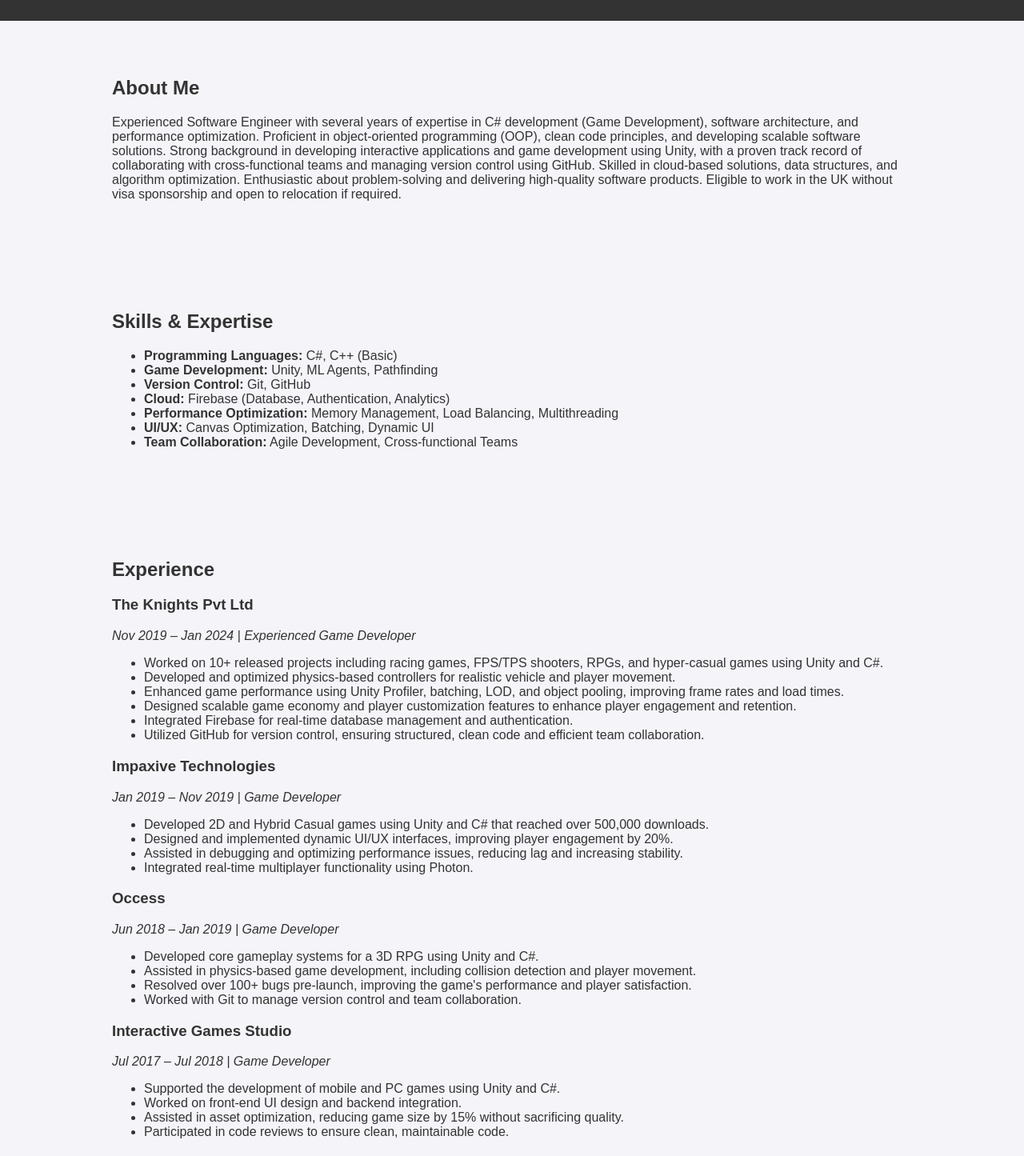
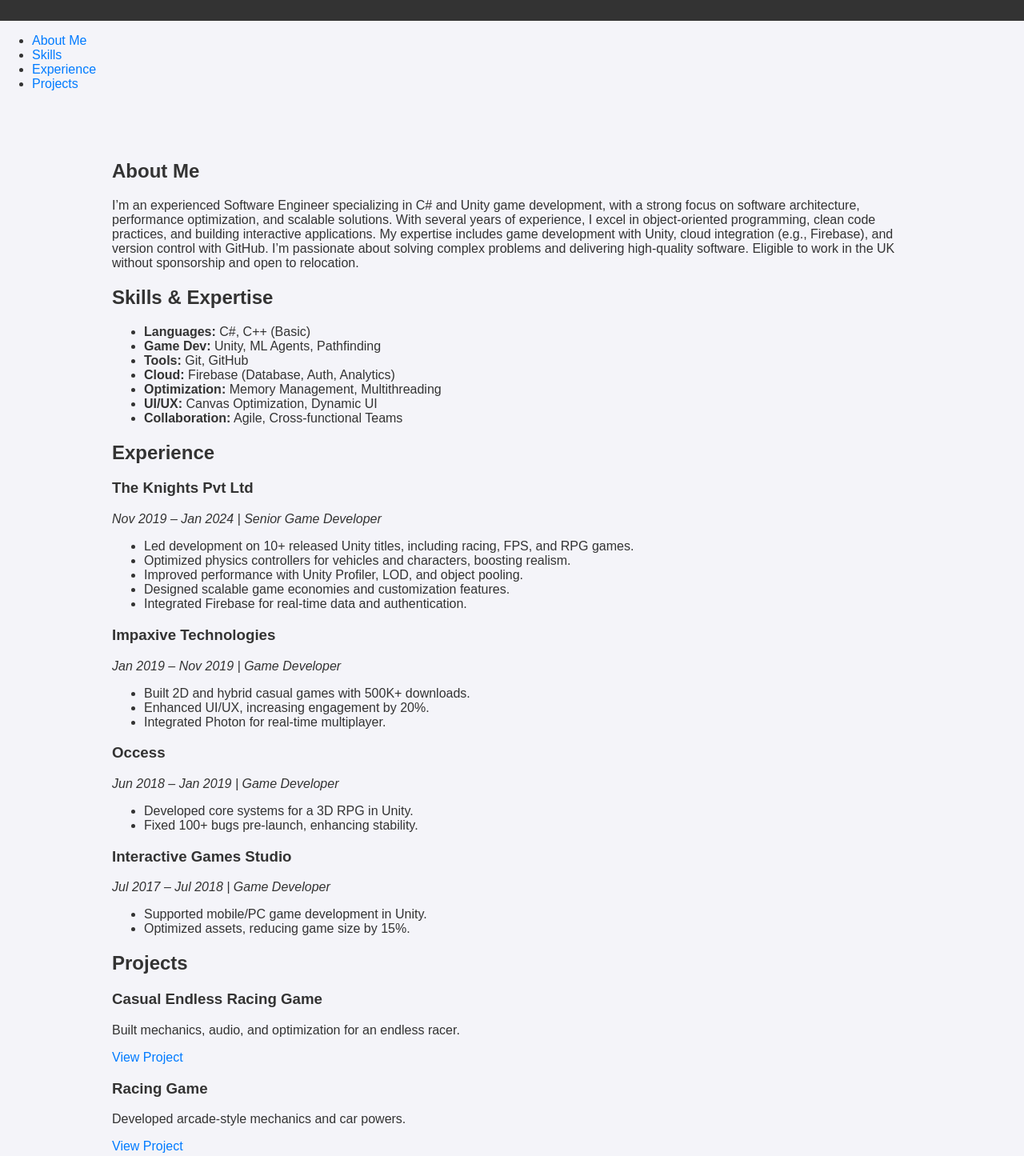
Before and after one commit to Hamza223344/Hamza223344.github.io, a plain HTML site: page index.html in a window 1280 px wide. Shown: the part 180-1625 px from the top of the page at 80% size. Drawn offline with Linux system fonts and the light colour scheme.

Commit message:
Update index.html

```diff
--- a/index.html
+++ b/index.html
@@ -7,133 +7,136 @@
     <link rel="stylesheet" href="styles.css" />
 </head>
 <body>
-
     <!-- Header Section -->
     <header>
         <div class="container">
             <h1>Hi, I'm Hamza Mumtaz</h1>
             <p>💻 Software Engineer | 🎮 Game Developer | 🚀 Problem Solver</p>
             <div class="social-links">
-                <a href="https://www.linkedin.com/in/your-profile" target="_blank">LinkedIn</a>
+                <a href="https://www.linkedin.com/in/hamza-mumtaz" target="_blank">LinkedIn</a>
                 <a href="mailto:hamzapak1995@gmail.com">Email</a>
             </div>
         </div>
     </header>
 
+    <!-- Main Content with Sidebar -->
+    <main class="main-container">
+        <!-- Sidebar -->
+        <aside class="sidebar">
+            <nav>
+                <ul>
+                    <li><a href="#about" class="tab-link active" data-tab="about">About Me</a></li>
+                    <li><a href="#skills" class="tab-link" data-tab="skills">Skills</a></li>
+                    <li><a href="#experience" class="tab-link" data-tab="experience">Experience</a></li>
+                    <li><a href="#projects" class="tab-link" data-tab="projects">Projects</a></li>
+                </ul>
+            </nav>
+        </aside>
+
+        <!-- Content Area -->
+        <section class="content-area">
             <!-- About Section -->
-    <section id="about">
+            <div id="about" class="tab-content active">
                 <div class="container">
                     <h2>About Me</h2>
                     <p>
-                Experienced Software Engineer with several years of expertise in C# development (Game Development), software architecture, and performance optimization.
-                Proficient in object-oriented programming (OOP), clean code principles, and developing scalable software solutions. Strong background in developing interactive applications and game development using Unity, with a proven track record of collaborating with cross-functional teams and managing version control using GitHub. Skilled in cloud-based solutions, data structures, and algorithm optimization.
-                Enthusiastic about problem-solving and delivering high-quality software products.
-                Eligible to work in the UK without visa sponsorship and open to relocation if required.
-
+                        I’m an experienced Software Engineer specializing in C# and Unity game development, with a strong focus on software architecture, performance optimization, and scalable solutions. With several years of experience, I excel in object-oriented programming, clean code practices, and building interactive applications. My expertise includes game development with Unity, cloud integration (e.g., Firebase), and version control with GitHub. I’m passionate about solving complex problems and delivering high-quality software. Eligible to work in the UK without sponsorship and open to relocation.
                     </p>
                 </div>
-    </section>
+            </div>
 
             <!-- Skills Section -->
-    <section id="skills">
+            <div id="skills" class="tab-content">
                 <div class="container">
                     <h2>Skills & Expertise</h2>
                     <ul>
-                <li><strong>Programming Languages:</strong> C#, C++ (Basic)</li>
-                <li><strong>Game Development:</strong> Unity, ML Agents, Pathfinding</li>
-                <li><strong>Version Control:</strong> Git, GitHub</li>
-                <li><strong>Cloud:</strong> Firebase (Database, Authentication, Analytics)</li>
-                <li><strong>Performance Optimization:</strong> Memory Management, Load Balancing, Multithreading</li>
-                <li><strong>UI/UX:</strong> Canvas Optimization, Batching, Dynamic UI</li>
-                <li><strong>Team Collaboration:</strong> Agile Development, Cross-functional Teams</li>
+                        <li><strong>Languages:</strong> C#, C++ (Basic)</li>
+                        <li><strong>Game Dev:</strong> Unity, ML Agents, Pathfinding</li>
+                        <li><strong>Tools:</strong> Git, GitHub</li>
+                        <li><strong>Cloud:</strong> Firebase (Database, Auth, Analytics)</li>
+                        <li><strong>Optimization:</strong> Memory Management, Multithreading</li>
+                        <li><strong>UI/UX:</strong> Canvas Optimization, Dynamic UI</li>
+                        <li><strong>Collaboration:</strong> Agile, Cross-functional Teams</li>
                     </ul>
                 </div>
-    </section>
+            </div>
 
             <!-- Experience Section -->
-    <section id="experience">
+            <div id="experience" class="tab-content">
                 <div class="container">
                     <h2>Experience</h2>
-
                     <div class="experience-item">
                         <h3>The Knights Pvt Ltd</h3>
-                <p><em>Nov 2019 – Jan 2024 | Experienced Game Developer</em></p>
+                        <p><em>Nov 2019 – Jan 2024 | Senior Game Developer</em></p>
                         <ul>
-                    <li>Worked on 10+ released projects including racing games, FPS/TPS shooters, RPGs, and hyper-casual games using Unity and C#.</li>
-                    <li>Developed and optimized physics-based controllers for realistic vehicle and player movement.</li>
-                    <li>Enhanced game performance using Unity Profiler, batching, LOD, and object pooling, improving frame rates and load times.</li>
-                    <li>Designed scalable game economy and player customization features to enhance player engagement and retention.</li>
-                    <li>Integrated Firebase for real-time database management and authentication.</li>
-                    <li>Utilized GitHub for version control, ensuring structured, clean code and efficient team collaboration.</li>
+                            <li>Led development on 10+ released Unity titles, including racing, FPS, and RPG games.</li>
+                            <li>Optimized physics controllers for vehicles and characters, boosting realism.</li>
+                            <li>Improved performance with Unity Profiler, LOD, and object pooling.</li>
+                            <li>Designed scalable game economies and customization features.</li>
+                            <li>Integrated Firebase for real-time data and authentication.</li>
                         </ul>
                     </div>
-
                     <div class="experience-item">
                         <h3>Impaxive Technologies</h3>
                         <p><em>Jan 2019 – Nov 2019 | Game Developer</em></p>
                         <ul>
-                    <li>Developed 2D and Hybrid Casual games using Unity and C# that reached over 500,000 downloads.</li>
-                    <li>Designed and implemented dynamic UI/UX interfaces, improving player engagement by 20%.</li>
-                    <li>Assisted in debugging and optimizing performance issues, reducing lag and increasing stability.</li>
-                    <li>Integrated real-time multiplayer functionality using Photon.</li>
+                            <li>Built 2D and hybrid casual games with 500K+ downloads.</li>
+                            <li>Enhanced UI/UX, increasing engagement by 20%.</li>
+                            <li>Integrated Photon for real-time multiplayer.</li>
                         </ul>
                     </div>
-
                     <div class="experience-item">
                         <h3>Occess</h3>
                         <p><em>Jun 2018 – Jan 2019 | Game Developer</em></p>
                         <ul>
-                    <li>Developed core gameplay systems for a 3D RPG using Unity and C#.</li>
-                    <li>Assisted in physics-based game development, including collision detection and player movement.</li>
-                    <li>Resolved over 100+ bugs pre-launch, improving the game's performance and player satisfaction.</li>
-                    <li>Worked with Git to manage version control and team collaboration.</li>
+                            <li>Developed core systems for a 3D RPG in Unity.</li>
+                            <li>Fixed 100+ bugs pre-launch, enhancing stability.</li>
                         </ul>
                     </div>
-
                     <div class="experience-item">
                         <h3>Interactive Games Studio</h3>
                         <p><em>Jul 2017 – Jul 2018 | Game Developer</em></p>
                         <ul>
-                    <li>Supported the development of mobile and PC games using Unity and C#.</li>
-                    <li>Worked on front-end UI design and backend integration.</li>
-                    <li>Assisted in asset optimization, reducing game size by 15% without sacrificing quality.</li>
-                    <li>Participated in code reviews to ensure clean, maintainable code.</li>
+                            <li>Supported mobile/PC game development in Unity.</li>
+                            <li>Optimized assets, reducing game size by 15%.</li>
                         </ul>
                     </div>
                 </div>
-    </section>
+            </div>
 
             <!-- Projects Section -->
-    <section id="projects">
+            <div id="projects" class="tab-content">
                 <div class="container">
                     <h2>Projects</h2>
                     <div class="project">
                         <h3>Casual Endless Racing Game</h3>
-                <p>Developed endless controller, mechanics, gameplay, audio, optimization, and performance.</p>
+                        <p>Built mechanics, audio, and optimization for an endless racer.</p>
                         <a href="https://play.google.com/store/apps/details?id=com.tb.minicar.rush.racing.drivinggames&hl=en" target="_blank">View Project</a>
                     </div>
                     <div class="project">
                         <h3>Racing Game</h3>
-                <p>Worked on gameplay mechanics, different car powers, arcade mode controller, and optimization.</p>
+                        <p>Developed arcade-style mechanics and car powers.</p>
                         <a href="https://play.google.com/store/apps/details?id=com.ht.mini.car.raceway.endless.drive&hl=en" target="_blank">View Project</a>
                     </div>
                     <div class="project">
                         <h3>Sniper Shooting</h3>
-                <p>Improved controller, gameplay, optimization, Firebase, and AI.</p>
+                        <p>Enhanced AI, gameplay, and Firebase integration.</p>
                         <a href="https://play.google.com/store/apps/details?id=com.gamexis.sniper.professional.action.game.apps&hl=en" target="_blank">View Project</a>
                     </div>
                     <div class="project">
                         <h3>2D Doctor Simulator</h3>
-                <p>Integrated Firebase for real-time database management and AI agents for intelligent NPC movement.</p>
+                        <p>Added Firebase and AI-driven NPCs.</p>
                         <a href="https://play.google.com/store/apps/details?id=com.sg.hospital.simulator.game&hl=en" target="_blank">View Project</a>
                     </div>
                 </div>
+            </div>
         </section>
+    </main>
 
     <!-- Footer Section -->
     <footer>
         <div class="container">
-            <p>&copy; 2025 Hamza Mumtaz. All Rights Reserved.</p>
+            <p>© 2025 Hamza Mumtaz. All Rights Reserved.</p>
         </div>
     </footer>
 
```
Lines whose indentation alone changed are shown as unchanged.
